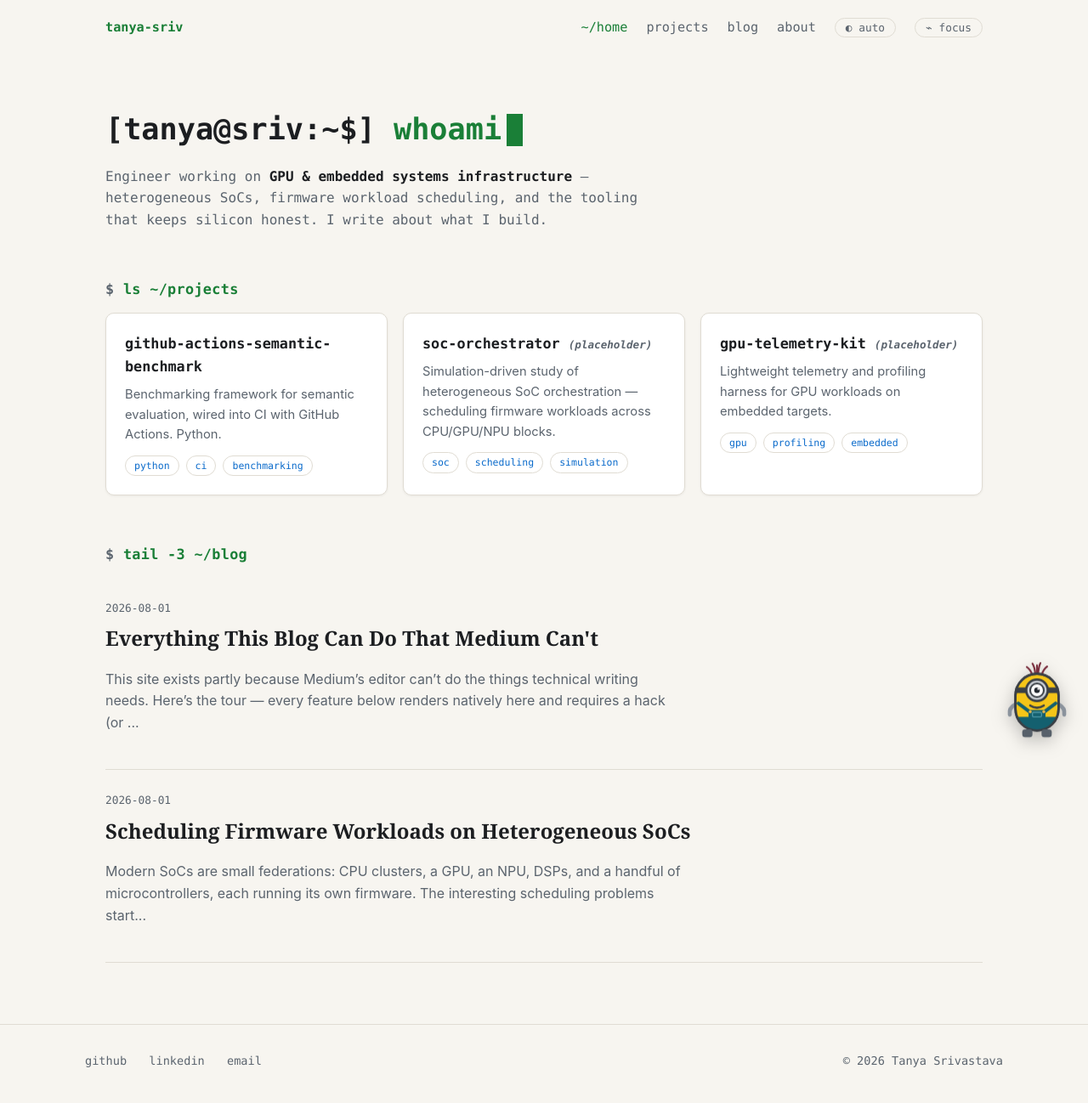
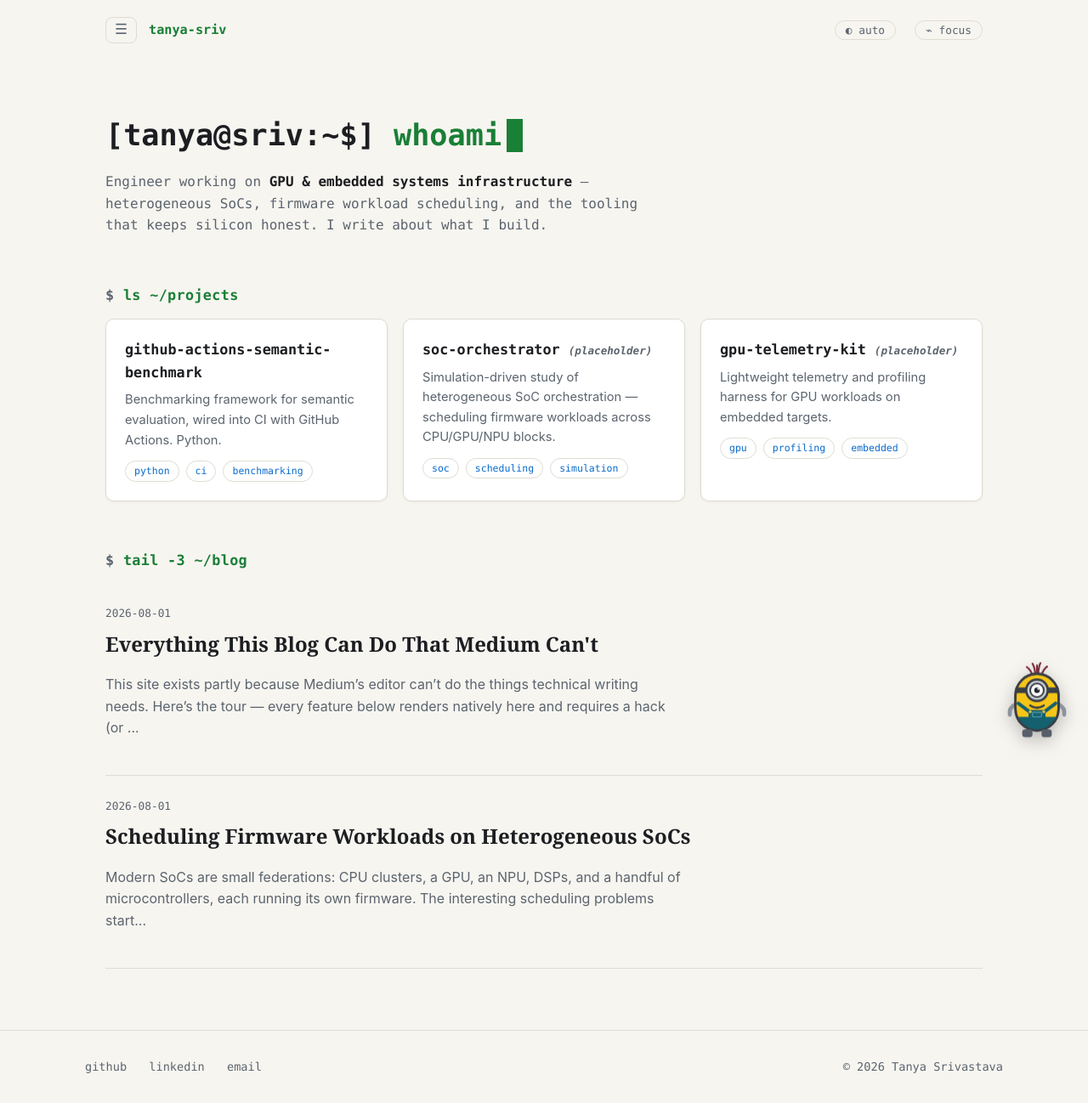
Before and after one commit to Tanya-Sriv/Tanya-Sriv.github.io, a Jekyll site: the page built from index.html, in a window 1280 px wide. Shown: the whole page at 85% size. Built offline with Jekyll 4.4.1, drawn with Linux system fonts in a browser that asks for light colours.

Commit message:
feat(layout): collapsible left sidebar and TOC slide drawer

```diff
--- a/_layouts/default.html
+++ b/_layouts/default.html
@@ -18,17 +18,30 @@
 <body>
 
 <nav class="nav">
-  <a class="brand" href="{{ '/' | relative_url }}">tanya-sriv</a>
+  <div class="nav-left">
+    <button class="nav-burger" id="nav-burger" aria-label="Open menu">☰</button>
+    <a class="brand" href="{{ '/' | relative_url }}">tanya-sriv</a>
+  </div>
   <ul>
-    <li><a href="{{ '/' | relative_url }}" {% if page.url == '/' %}class="active"{% endif %}>~/home</a></li>
-    <li><a href="{{ '/#projects' | relative_url }}">projects</a></li>
-    <li><a href="{{ '/blog/' | relative_url }}" {% if page.url contains '/blog' %}class="active"{% endif %}>blog</a></li>
-    {% if site.medium and site.medium != "" %}<li><a href="{{ site.medium }}" target="_blank" rel="noopener">medium ↗</a></li>{% endif %}
-    <li><a href="{{ '/about/' | relative_url }}" {% if page.url contains '/about' %}class="active"{% endif %}>about</a></li>
     <li><button class="theme-btn" aria-label="Toggle color theme">◐ auto</button></li>
     <li><button class="focus-btn" aria-label="Focus mode: mute mascot audio" aria-pressed="false">⌁ focus</button></li>
   </ul>
 </nav>
+
+<div class="nav-overlay" id="nav-overlay"></div>
+<aside class="side-nav" id="side-nav">
+  <div class="side-title">[tanya@sriv:~$]</div>
+  <a href="{{ '/' | relative_url }}" {% if page.url == '/' %}class="active"{% endif %}>~/home</a>
+  <a href="{{ '/#projects' | relative_url }}">projects</a>
+  <a href="{{ '/blog/' | relative_url }}" {% if page.url contains '/blog' %}class="active"{% endif %}>blog</a>
+  {% if site.medium and site.medium != "" %}<a href="{{ site.medium }}" target="_blank" rel="noopener">medium ↗</a>{% endif %}
+  <a href="{{ '/post/' | relative_url }}" {% if page.url contains '/post' %}class="active"{% endif %}>✎ write</a>
+  <a href="{{ '/about/' | relative_url }}" {% if page.url contains '/about' %}class="active"{% endif %}>about</a>
+  <div class="side-foot">
+    <a href="{{ site.author.github }}">github</a>
+    <a href="{{ site.author.linkedin }}">linkedin</a>
+  </div>
+</aside>
 
 {{ content }}
 
--- a/assets/css/main.css
+++ b/assets/css/main.css
@@ -146,14 +146,11 @@
 /* ---------- Post page: editorial "paper" surface ---------- */
 .post-surface { background: var(--paper); color: var(--paper-text); }
 .post-wrap {
-  max-width: calc(var(--maxw-prose) + 300px);
+  max-width: calc(var(--maxw-prose) + 48px);
   margin: 0 auto;
   padding: 48px 24px 96px;
-  display: grid;
-  grid-template-columns: minmax(0, var(--maxw-prose)) 240px;
-  gap: 48px;
+  display: block;
 }
-
 article.post { font-family: var(--serif); font-size: 1.12rem; line-height: 1.75; }
 article.post .post-meta { font-family: var(--mono); font-size: 0.8rem; color: var(--paper-dim); }
 article.post h1 { font-size: 2.3rem; line-height: 1.2; margin: 10px 0 6px; }
@@ -447,6 +444,63 @@
 .ed-visual img { cursor: move; }
 @media (max-width: 900px) { .ed-split { grid-template-columns: 1fr; } }
 
+/* ---------- Side nav + TOC drawer ---------- */
+.nav-left { display: flex; align-items: center; gap: 14px; }
+.nav-burger {
+  font-size: 1.05rem; line-height: 1; cursor: pointer;
+  background: none; border: 1px solid var(--border); border-radius: 8px;
+  color: var(--text-dim); padding: 6px 10px;
+}
+.nav-burger:hover { color: var(--accent); border-color: var(--accent); }
+.nav-overlay {
+  position: fixed; inset: 0; z-index: 85; background: rgba(0,0,0,.45);
+  opacity: 0; pointer-events: none; transition: opacity .25s;
+}
+.nav-overlay.show { opacity: 1; pointer-events: auto; }
+.side-nav {
+  position: fixed; top: 0; left: 0; bottom: 0; width: 232px; z-index: 90;
+  background: var(--bg-raised); border-right: 1px solid var(--border);
+  transform: translateX(-100%); transition: transform .25s ease;
+  display: flex; flex-direction: column; padding: 18px 0;
+  font-family: var(--mono); font-size: .92rem;
+}
+.side-nav.open { transform: none; }
+.side-nav .side-title {
+  color: var(--accent); font-weight: 700; padding: 6px 22px 16px;
+  border-bottom: 1px solid var(--border); margin-bottom: 8px;
+}
+.side-nav a {
+  color: var(--text-dim); text-decoration: none; padding: 11px 22px;
+}
+.side-nav a:hover { color: var(--accent); background: var(--bg); }
+.side-nav a.active { color: var(--accent); border-left: 3px solid var(--accent); padding-left: 19px; }
+.side-nav .side-foot {
+  margin-top: auto; padding: 14px 22px; border-top: 1px solid var(--border);
+  display: flex; gap: 16px; font-size: .8rem;
+}
+.side-nav .side-foot a { padding: 0; }
+
+.toc-drawer {
+  position: fixed; top: 90px; right: 0; z-index: 70;
+  transform: translateX(100%); transition: transform .28s ease;
+}
+.toc-drawer.open { transform: none; }
+.toc-drawer .toc {
+  position: static; width: 248px; max-height: 68vh; overflow-y: auto;
+  background: var(--paper); border: 1px solid var(--paper-border); border-right: none;
+  border-radius: 12px 0 0 12px; padding: 18px 22px;
+  box-shadow: -6px 6px 22px rgba(0,0,0,.14);
+}
+.toc-tab {
+  position: absolute; left: -35px; top: 14px;
+  writing-mode: vertical-rl; cursor: pointer;
+  background: var(--paper-accent); color: #fff; border: none;
+  border-radius: 8px 0 0 8px; padding: 13px 9px;
+  font-family: var(--mono); font-size: .7rem; letter-spacing: .12em;
+  box-shadow: -3px 3px 10px rgba(0,0,0,.18);
+}
+.toc-tab:hover { filter: brightness(1.12); }
+
 /* ---------- Responsive ---------- */
 @media (max-width: 900px) {
   .post-wrap { grid-template-columns: 1fr; }
--- a/assets/js/main.js
+++ b/assets/js/main.js
@@ -188,6 +188,29 @@
   scheduleRoam();
 }
 
+// Left sidebar (hamburger) + right TOC drawer
+const sideNav = document.getElementById("side-nav");
+const navOverlay = document.getElementById("nav-overlay");
+const burger = document.getElementById("nav-burger");
+if (burger && sideNav) {
+  const setNav = open => {
+    sideNav.classList.toggle("open", open);
+    navOverlay.classList.toggle("show", open);
+  };
+  burger.addEventListener("click", () => setNav(!sideNav.classList.contains("open")));
+  navOverlay.addEventListener("click", () => setNav(false));
+  sideNav.addEventListener("click", e => {
+    if (e.target.tagName === "A" && !document.body.classList.contains("nav-pinned")) setNav(false);
+  });
+  document.addEventListener("keydown", e => { if (e.key === "Escape") setNav(false); });
+}
+const tocDrawer = document.getElementById("toc-drawer");
+if (tocDrawer) {
+  document.getElementById("toc-tab").addEventListener("click", () =>
+    tocDrawer.classList.toggle("open"));
+  if (window.innerWidth >= 1100) tocDrawer.classList.add("open");  // open by default on desktop
+}
+
 // Copy buttons on code blocks
 document.querySelectorAll("article.post pre").forEach(pre => {
   const btn = document.createElement("button");
```
Also changed, not shown: _includes/toc.html (+5 -2 lines).
